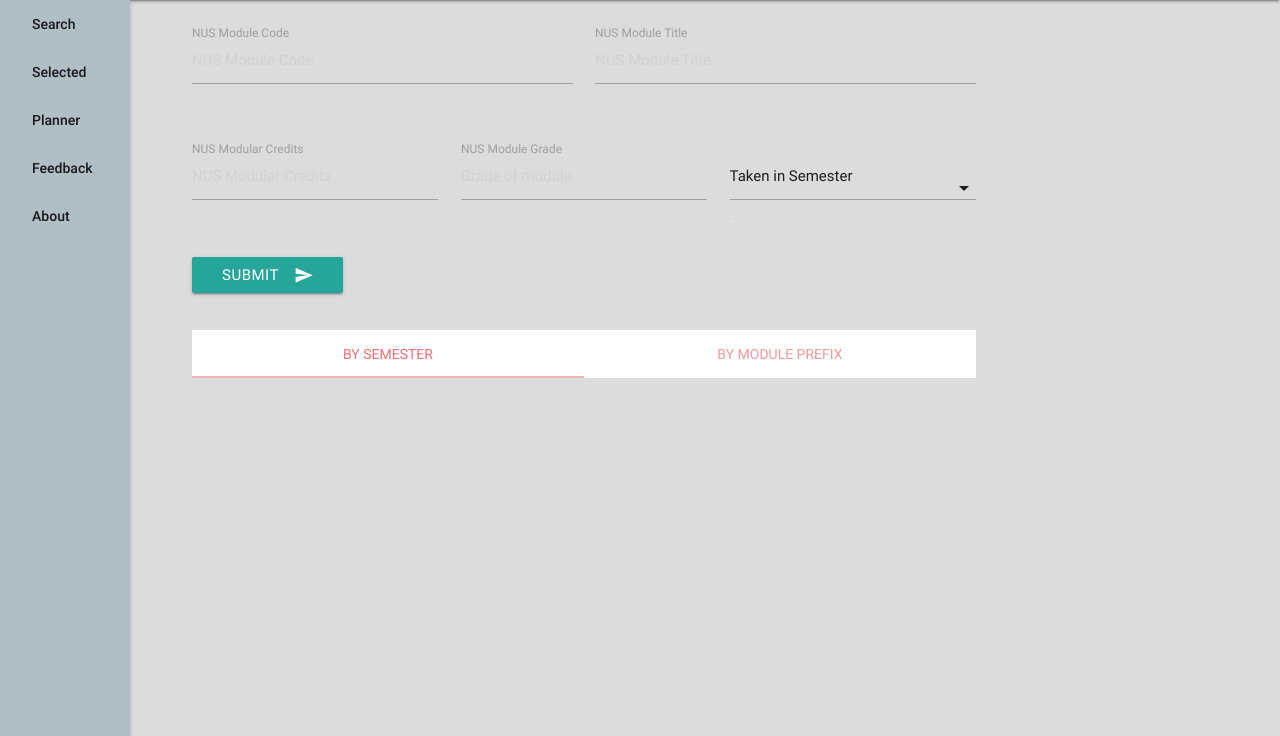
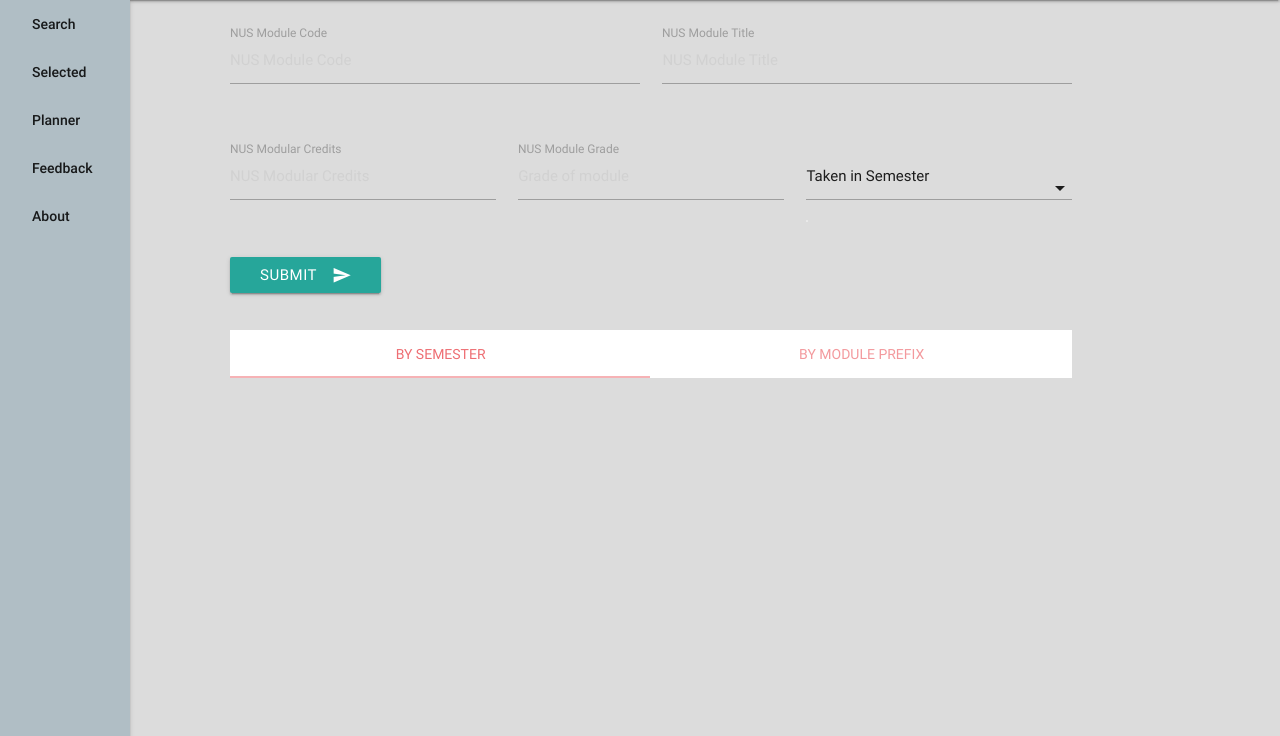
Before and after one commit to FooJenHan/Orbital, a Django app: page /grad_plan/ in a window 1280 px wide. Shown: the part 64-800 px from the top of the page. Run offline with Django 3.2, Linux system fonts and the light colour scheme; some libraries are stand-ins or nearby versions.

Commit message:
resizing for grad_plan, all different html aligned, overflow for mod_list settled (crude measure)

```diff
--- a/mainpage/static/mainpage/box_methods.js
+++ b/mainpage/static/mainpage/box_methods.js
@@ -31,11 +31,8 @@ function boxSelectAll(id){
 
 function boxDeleteSelected(id){
   var elements = document.getElementById(id).firstChild.childNodes;
-  alert(elements.innerHTML);
   var button = elements[3];
-  alert(button.innerHTML);
   var table = elements[4];
-  alert(table.innerHTML);
   var arr = new Array;
 
   for (var i=0; i<table.rows.length; i++){
--- a/mainpage/static/mainpage/grad_plan.css
+++ b/mainpage/static/mainpage/grad_plan.css
@@ -1,5 +1,9 @@
 .row{
-  width: 90%;
+  width: 100%;
+}
+
+.translate{
+  margin-left: 3.5%;
 }
 
 .btn-cell{
@@ -33,3 +37,8 @@
 .cell-pre4{
   width: 7%;
 }
+
+.round{
+  width: 94.5%;
+  margin-left: 4%
+}
--- a/mainpage/static/mainpage/mod_list.js
+++ b/mainpage/static/mainpage/mod_list.js
@@ -7,6 +7,7 @@ function createContainer(pu_name, data){
   var pos_rel = document.createElement('div');
   $(pos_rel).addClass('position-relative');
   $(pos_rel).addClass('table-container');
+  $(pos_rel).addClass('shift');
 
   var container = document.createElement('div');
   $(container).addClass('container');
@@ -28,8 +29,8 @@ function createContainer(pu_name, data){
         '<div class="card-stacked">' +
           '<div class="card-content">' +
           '<p>'+ pu_name + '</p>' +
-          '<p>' + '<font size="3">' + 'Total NUS MCs: ' + nusc + '</p>' + '</font>' +
-          '<p>' + '<font size="3">' + 'Total PU Credits: ' + puc + '</p>' + '</font>' +
+          '<span>' + '<font size="3">' + 'Total NUS MCs: ' + nusc + '</font>' + '<span>' +
+          '<span class="space">' + '<font size="3">' + 'Total PU Credits: ' + puc + '</font>' + '</span>' +
           '</div>' +
         '</div>' +
       '</div>' +
--- a/mainpage/templates/mainpage/grad_plan.html
+++ b/mainpage/templates/mainpage/grad_plan.html
@@ -12,7 +12,7 @@
 
 <body onload="showModSem(); showModPrefix(); showOnlySem();">
   <br>
-  <div class="position-relative">
+  <div class="position-relative translate">
     <div class="container">
 
         <form id="modform" class="col s12" onsubmit="saveModule()">
@@ -63,7 +63,7 @@
   </div>
   <br>
 
-  <div class="position-relative">
+  <div class="position-relative translate">
     <div class="container">
       <div class="row">
         <div class="col s12">
--- a/mainpage/templates/mainpage/mod_list.html
+++ b/mainpage/templates/mainpage/mod_list.html
@@ -15,7 +15,7 @@
 <body onload="getData()">
 
   <br>
-	<div class="position-relative" id="mod-list-header">
+	<div class="position-relative shift" id="mod-list-header">
     <div class="container">
       <header>
         <div class="shadow p-3 mb-5 bg-white rounded">
```
Also changed, not shown: mainpage/static/mainpage/mod_list.css (+13 -1 lines).
